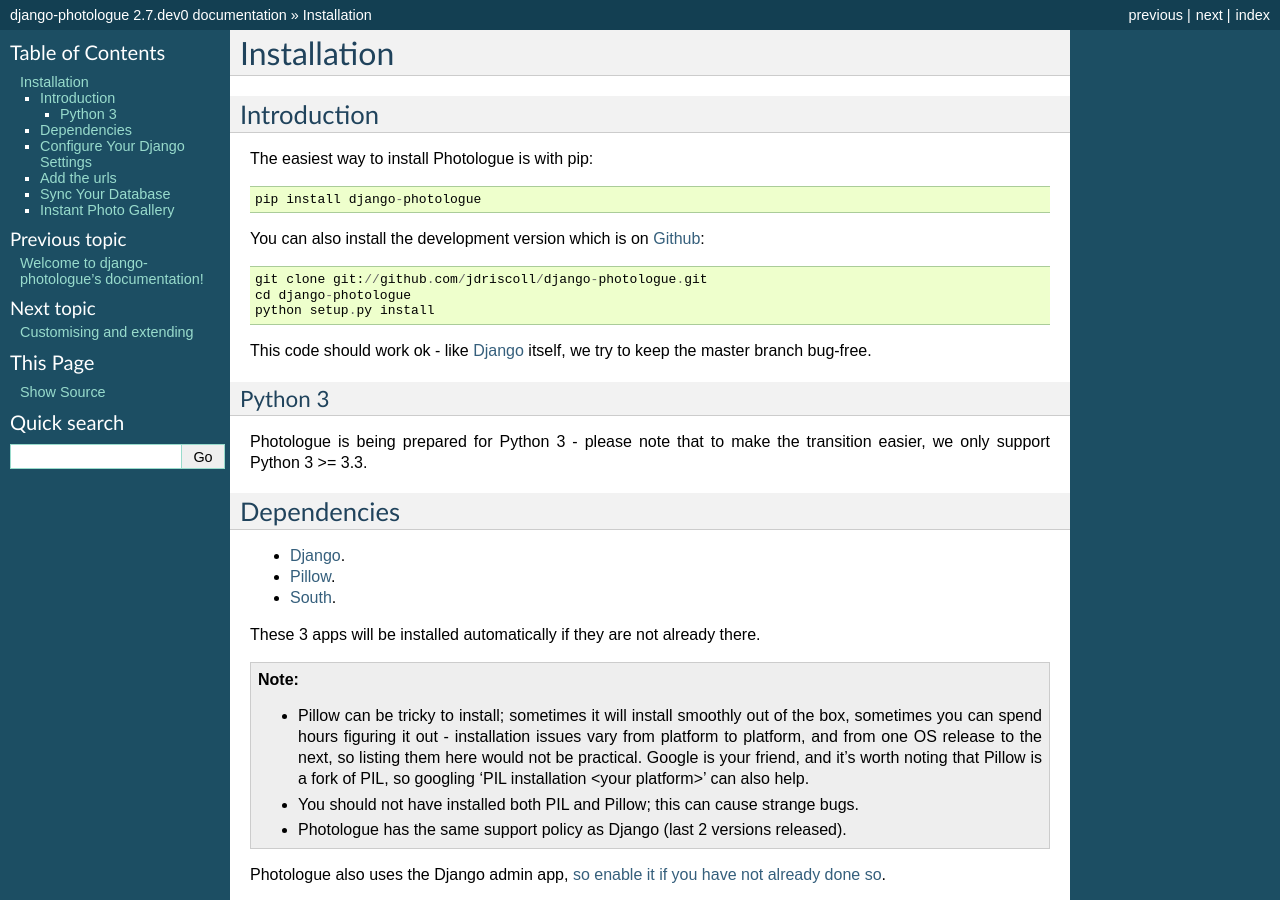
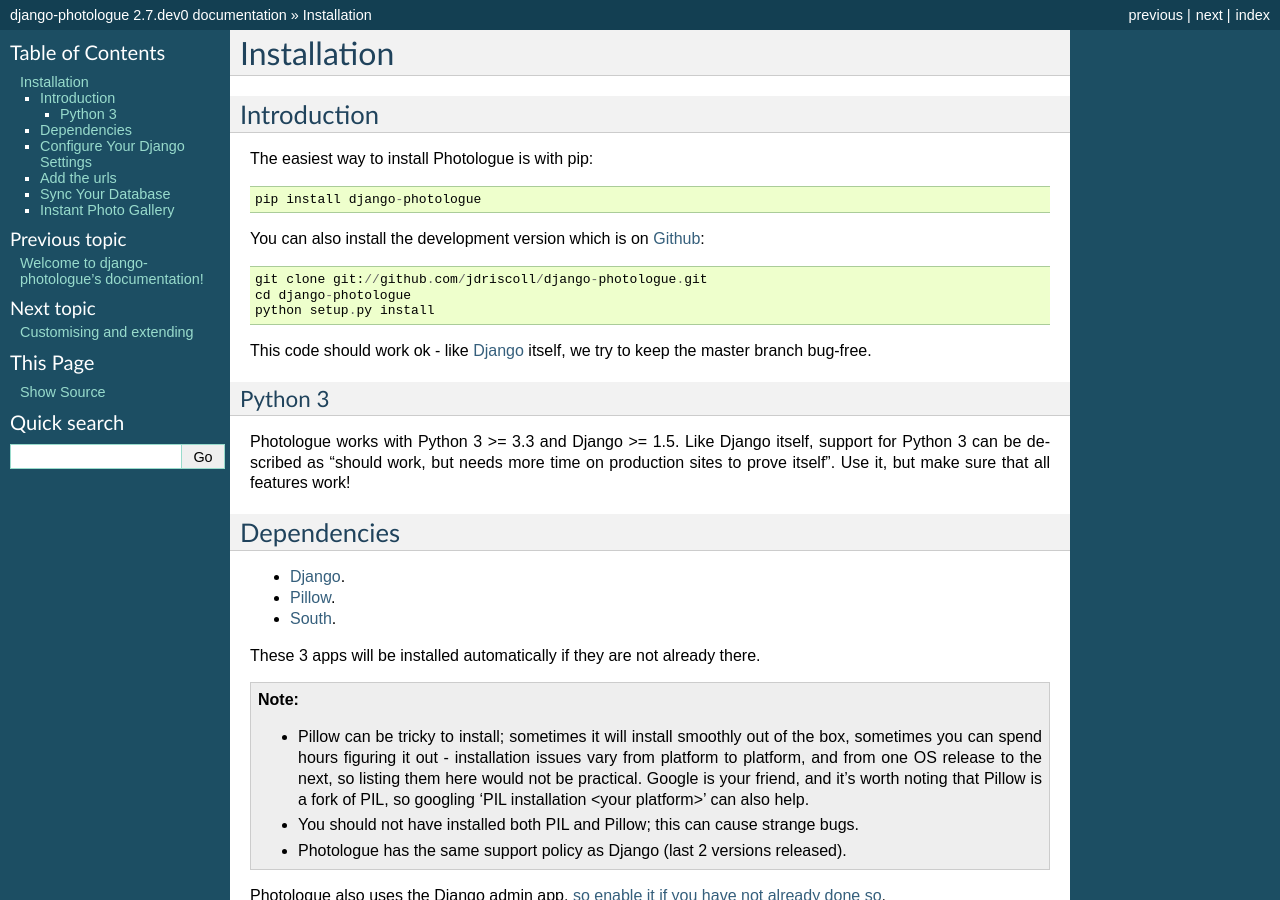
Before and after one commit to richardbarran/django-photologue, a Sphinx documentation site: the page built from docs/pages/installation.rst, in a window 1280 px wide and 900 px high. Built offline with Sphinx 7.4.7, drawn with Linux system fonts in a browser that asks for light colours.

Commit message:
Updated docs about Python 3.

```diff
--- a/docs/pages/installation.rst
+++ b/docs/pages/installation.rst
@@ -21,8 +21,9 @@ itself, we try to keep the master branch bug-free.
 
 Python 3
 ~~~~~~~~
-Photologue is being prepared for Python 3 - please note that to make the transition
-easier, we only support Python 3 >= 3.3.
+Photologue works with Python 3 >= 3.3 and Django >= 1.5. Like Django itself,
+support for Python 3 can be described as "should work, but needs more time on
+production sites to prove itself". Use it, but make sure that all features work!
 
 Dependencies
 ------------
```
